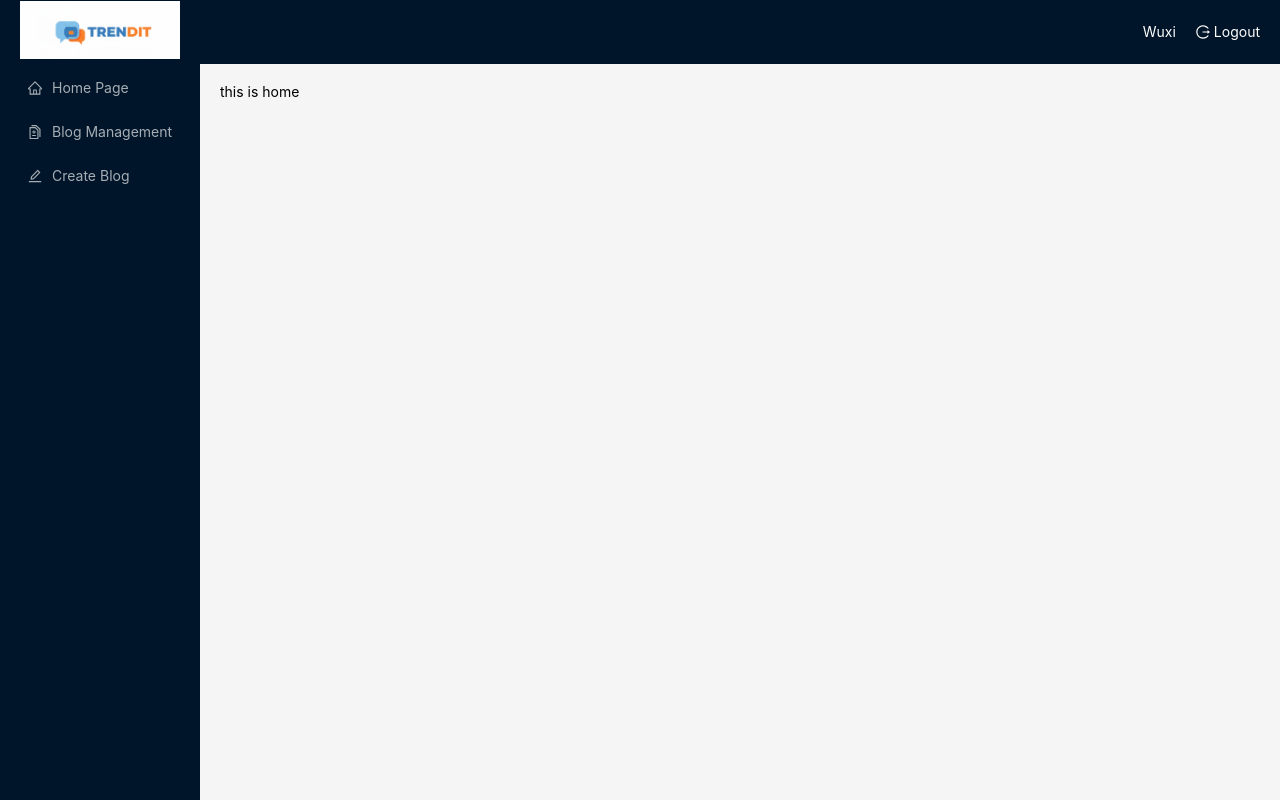
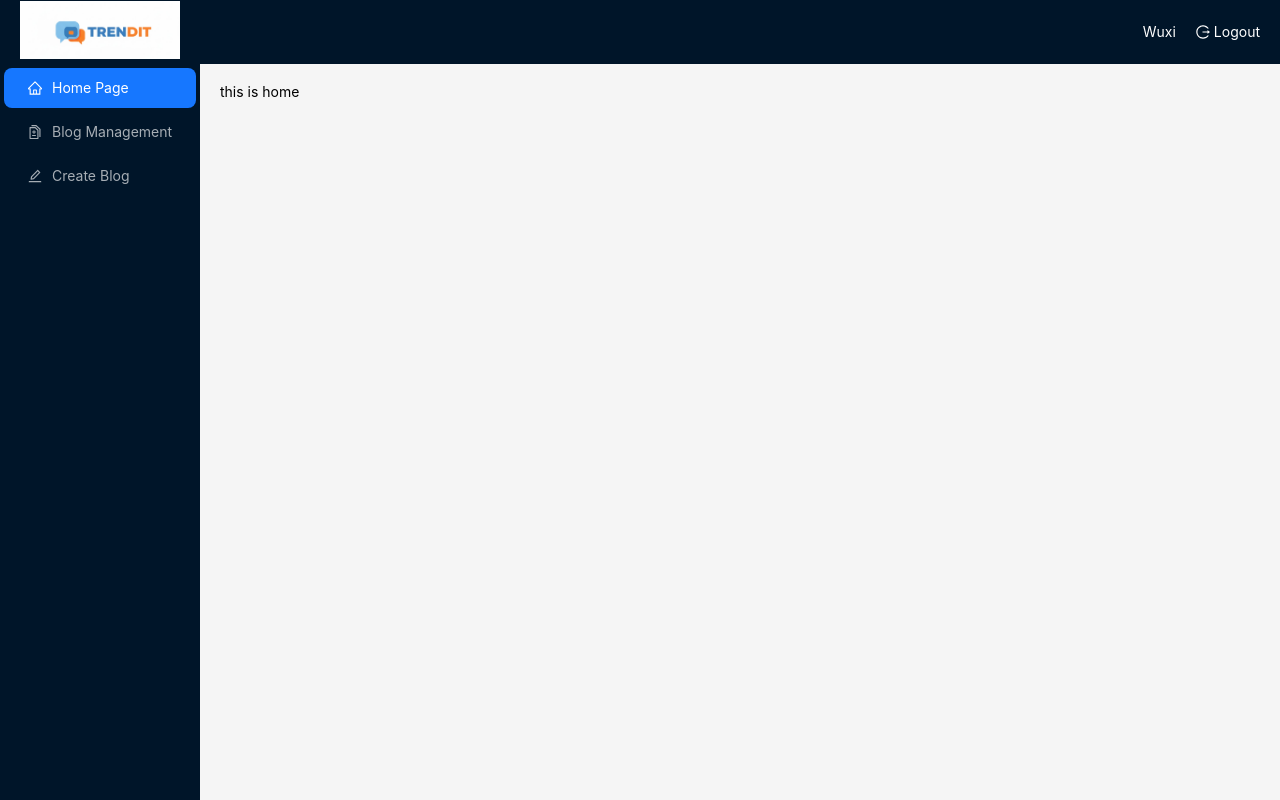
Before and after one commit to CCCwx/Trendit, a React (Vite) app: page / in a window 1280 px wide. Built offline with nearby package versions, Linux system fonts and the light colour scheme; sample sign-in values are in the browser's storage.

Commit message:
Login- Highlight sider based on current router path

```diff
--- a/src/page/Layout/index.jsx
+++ b/src/page/Layout/index.jsx
@@ -6,7 +6,7 @@ import {
   LogoutOutlined,
 } from '@ant-design/icons'
 import './index.scss'
-import { Outlet, useNavigate} from 'react-router-dom'
+import { Outlet, useNavigate,useLocation} from 'react-router-dom'
 
 const { Header, Sider } = Layout
 
@@ -34,6 +34,8 @@ const GeekLayout = () => {
     console.log(route)
     navigate(route.key)
   }
+  //1.获取当前路由路径
+  const location = useLocation()
   return (
     <Layout>
       <Header className="header">
@@ -52,7 +54,7 @@ const GeekLayout = () => {
           <Menu
             mode="inline"
             theme="dark"
-            defaultSelectedKeys={['1']}
+            defaultSelectedKeys={[location.pathname]}
             items={items}
             style={{ height: '100%', borderRight: 0 }}
             onClick = {onMenuClick}></Menu>
```
